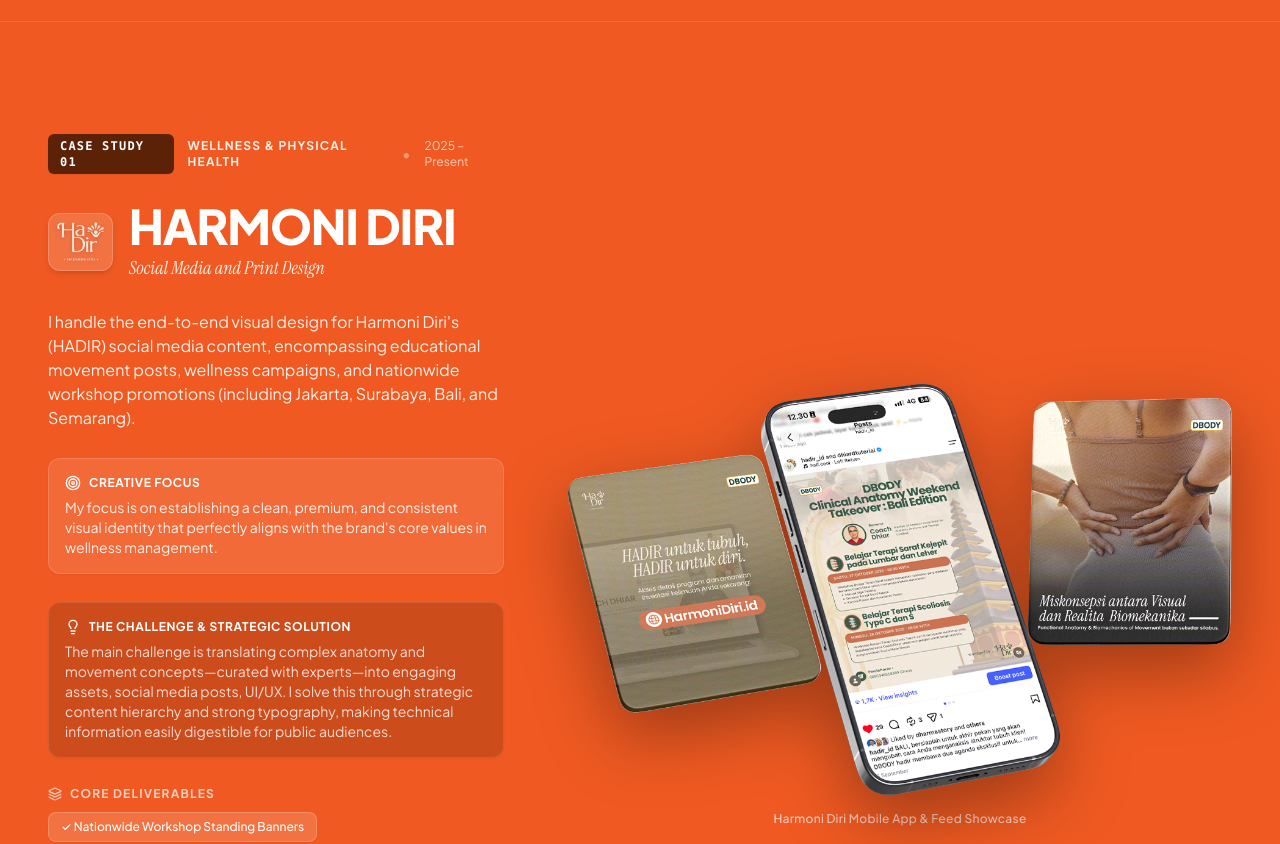
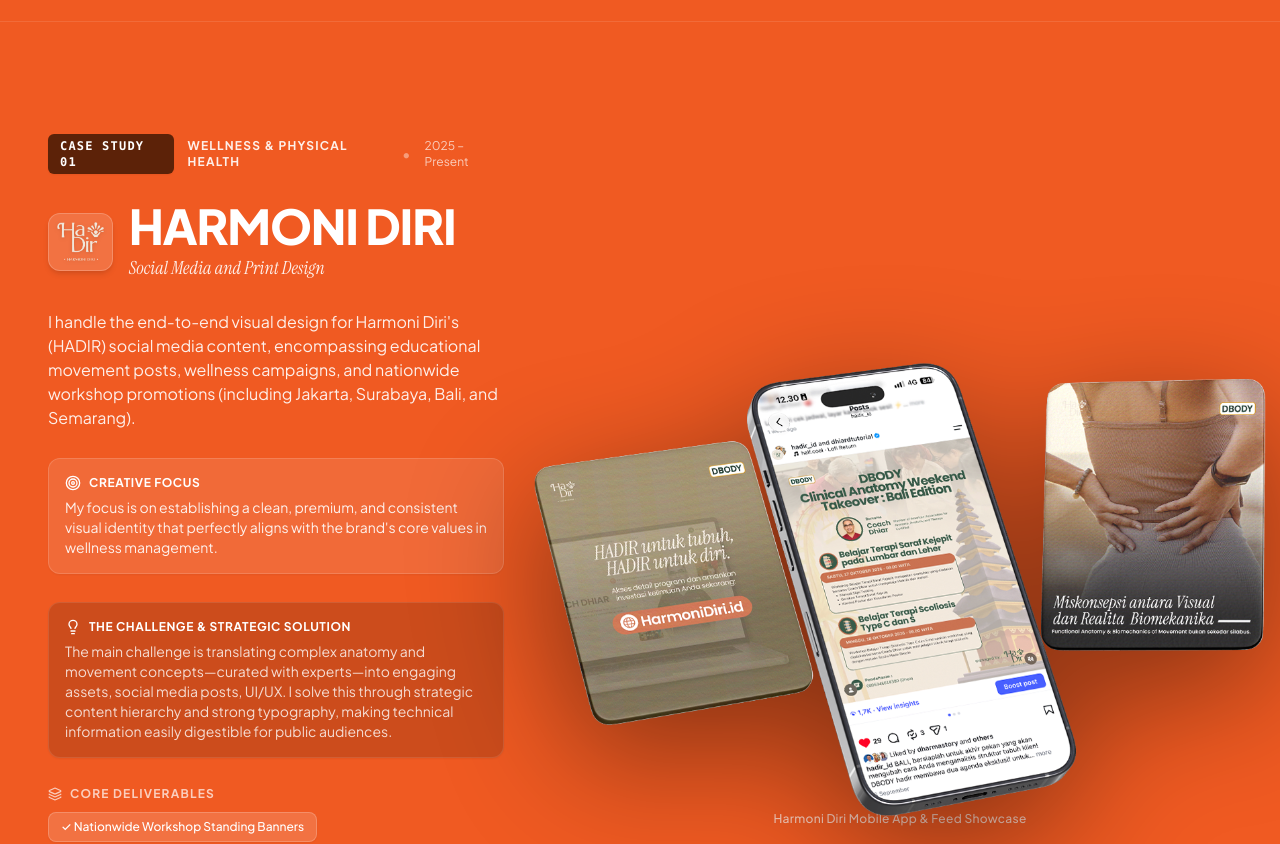
Before and after one commit to maxlouisvigo/luckies-plaza, a React (Vite) app: page / in a window 1280 px wide. Shown: the part 5060-5904 px from the top of the page. Built offline with nearby package versions, Linux system fonts and the light colour scheme.

Commit message:
feat: scale up hero mockups to match the full height of content column

```diff
--- a/src/components/ProjectShowcase.jsx
+++ b/src/components/ProjectShowcase.jsx
@@ -28,10 +28,10 @@
         {/* ========================================================================= */}
         {/* PART 1: HERO STAGE — NATIVE EDITORIAL STORY & TRANSPARENT DEVICE MOCKUP */}
         {/* ========================================================================= */}
-        <div className="grid grid-cols-1 lg:grid-cols-12 gap-12 lg:gap-16 items-center">
+        <div className="grid grid-cols-1 lg:grid-cols-12 gap-12 lg:gap-16 items-center lg:items-stretch">
 
           {/* Left Column: Creative Direction Narrative (5 Cols) */}
-          <div className="lg:col-span-5 space-y-7">
+          <div className="lg:col-span-5 space-y-7 flex flex-col justify-center">
 
             {/* Project Index & Category Pill */}
             <div className="flex items-center space-x-3.5">
@@ -133,23 +133,23 @@
 
           </div>
 
-          {/* Right Column: Native Transparent Mockup (7 Cols) */}
-          <div className="lg:col-span-7 flex flex-col items-center justify-center">
+          {/* Right Column: Heroic Transparent Mockup filling height */}
+          <div className="lg:col-span-7 flex flex-col items-center justify-center self-stretch my-auto">
             <div
               onClick={() => onOpenLightbox(allInspectable, 0)}
-              className="relative w-full max-w-2xl cursor-pointer group flex flex-col items-center"
+              className="relative w-full h-full min-h-[420px] md:min-h-[550px] lg:min-h-[680px] xl:min-h-[750px] cursor-pointer group flex flex-col items-center justify-center"
             >
-              {/* Native Transparent Mockup directly on canvas */}
-              <div className="relative transform transition-all duration-500 group-hover:scale-[1.03] group-hover:-translate-y-1">
+              {/* Massive Transparent Mockup matching text column */}
+              <div className="relative w-full h-full flex items-center justify-center transform transition-all duration-500 group-hover:scale-[1.03] group-hover:-translate-y-1">
                 <img
                   src={project.heroMockup}
                   alt={project.heroMockupAlt || project.title}
-                  className="w-full h-auto max-h-[550px] object-contain drop-shadow-[0_25px_35px_rgba(0,0,0,0.35)]"
+                  className="w-full h-auto max-h-[650px] md:max-h-[750px] xl:max-h-[850px] lg:scale-105 xl:scale-110 object-contain drop-shadow-[0_35px_60px_rgba(0,0,0,0.45)]"
                 />
 
                 {/* Hover Click to Zoom Indicator */}
-                <div className="absolute inset-0 flex items-center justify-center opacity-0 group-hover:opacity-100 transition-opacity duration-300">
-                  <div className="p-4 rounded-full bg-brand-umber text-white shadow-2xl transform scale-90 group-hover:scale-100 transition-transform flex items-center space-x-2 px-5 py-2.5 border border-white/30">
+                <div className="absolute inset-0 flex items-center justify-center opacity-0 group-hover:opacity-100 transition-opacity duration-300 pointer-events-none">
+                  <div className="p-4 rounded-full bg-brand-umber text-white shadow-2xl transform scale-90 group-hover:scale-100 transition-transform flex items-center space-x-2 px-6 py-3 border border-white/30 backdrop-blur-md">
                     <ZoomIn className="w-5 h-5" />
                     <span className="text-xs font-bold uppercase tracking-wider">Inspect Fullscreen</span>
                   </div>
```
Also changed, not shown: 1 other file (tests, documents, lock files or other folders).
